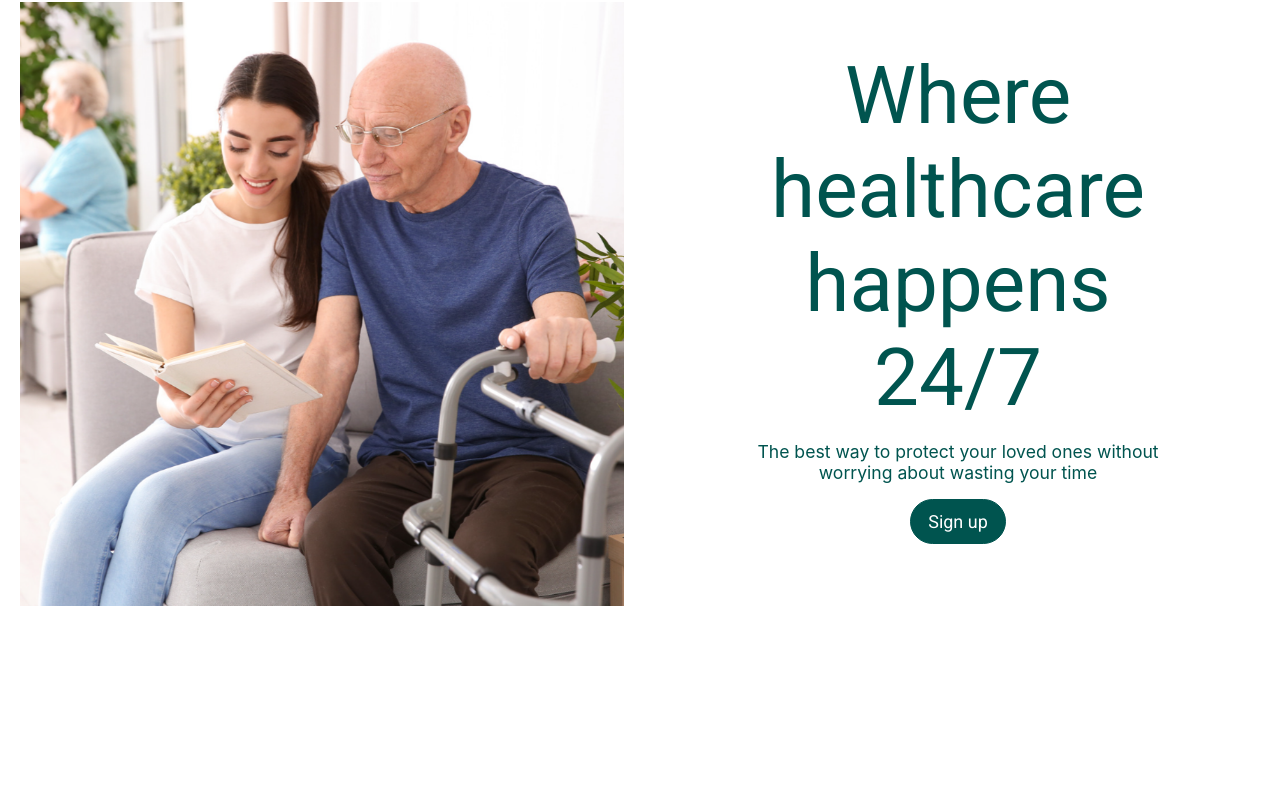
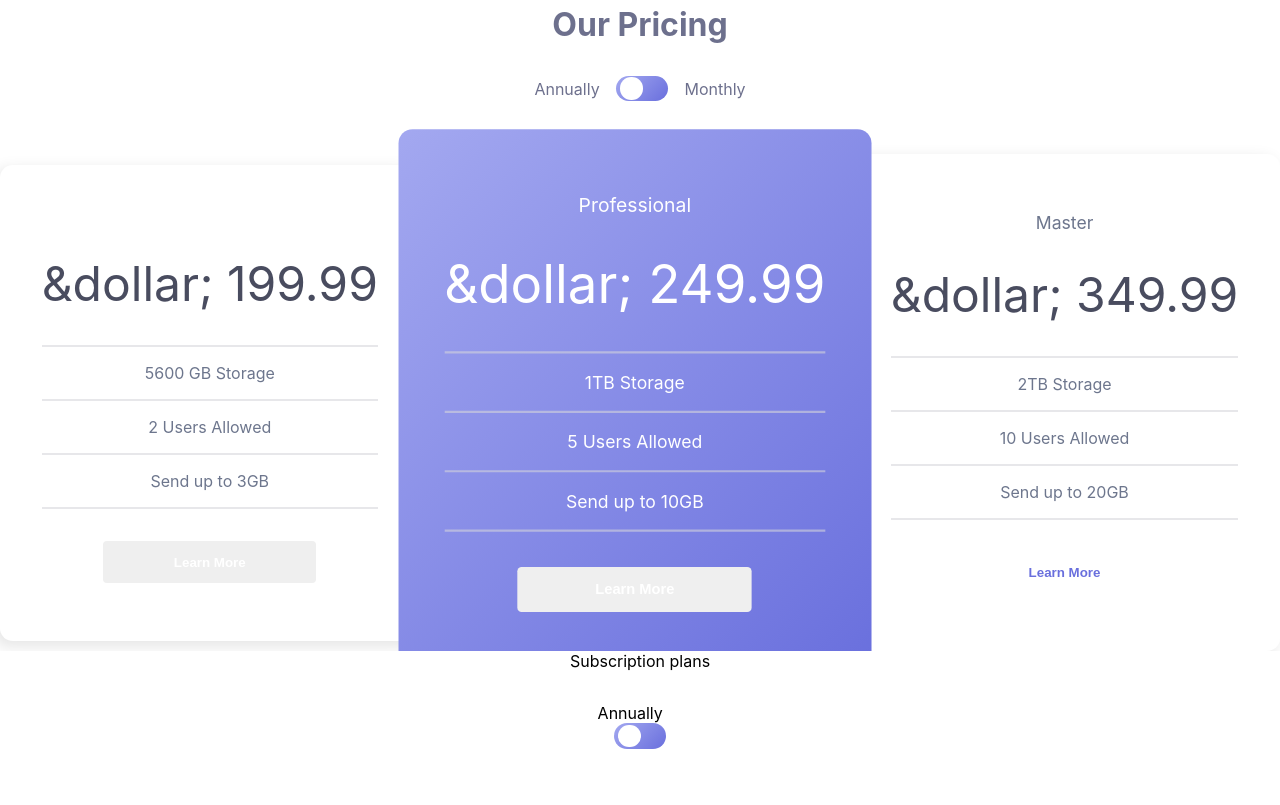
Before and after one commit to mohamad-alkaadi/MedCare, a React (Create React App) app in the folder final_last-version/: page / in a window 1280 px wide. Shown: the part 2835-3640 px from the top of the page. Before the commit the page ends 3491 px from the top, so only its background shows below. Built offline with nearby package versions, Linux system fonts and the light colour scheme; a web font is replaced by a local one.

Commit message:
adding section five and starting section six

```diff
--- a/final_last-version/src/Page/Home/Home.js
+++ b/final_last-version/src/Page/Home/Home.js
@@ -5,7 +5,8 @@ import SectionOne from './SectionOne'
 import SectionTwo from './SectionTwo'
 import SectionThree from './SectionThree'
 import SectionFour from './SectionFour'
-
+import SectionFive from './SectionFive'
+import SectionSix from './SectionSix'
 const Home = () => {
   return (
     <div className='home'>
@@ -14,6 +15,8 @@ const Home = () => {
         <SectionTwo/>
         <SectionThree/>
         <SectionFour/>
+        <SectionFive/>
+        <SectionSix/>
         <SectionOne/>
     </div>
   )
--- a/final_last-version/src/Page/Home/SectionFive.js
+++ b/final_last-version/src/Page/Home/SectionFive.js
@@ -0,0 +1,70 @@
+import React from 'react'
+import './home-css/sectionfive.css'
+const SectionFive = () => {
+  return (
+    <div className='sec-five-container'>
+        <div className='header'>
+        <h1>Our Pricing</h1>
+        <div className='toggle'>
+            <label>Annually</label>
+            <div className='toggle-btn'>
+                <input type='checkbox' id='checkbox' className='checkbox'/>
+                <label for='checkbox' className='sub' id='suv'>
+                    <div className='circle'></div>
+                </label>
+            </div>
+            <label>Monthly</label>
+        </div>
+        </div>
+        {/* cards */}
+        <div className='cards'>
+        <div className='card shadow'>
+            <ul>
+                <li className='pack'></li>
+                <li id='basic' className='price bottom-bar'>
+                    &dollar; 199.99
+                </li>
+                <li className='bottom-bar'>5600 GB Storage</li>
+                <li className='bottom-bar'>2 Users Allowed</li>
+                <li className='bottom-bar'>Send up to 3GB</li>
+                <li>
+                    <button className='btn'>Learn More</button>
+                </li>
+            </ul>
+        </div>
+        <div className='card active'>
+            <ul>
+                <li className='pack'>Professional</li>
+                <li id='basic' className='price bottom-bar'>
+                    &dollar; 249.99
+                </li>
+                <li className='bottom-bar'>1TB Storage</li>
+                <li className='bottom-bar'>5 Users Allowed</li>
+                <li className='bottom-bar'>Send up to 10GB</li>
+                <li>
+                    <button className='btn'>Learn More</button>
+                </li>
+
+            </ul>
+        </div>
+        <div className='card shadow'>
+            <ul>
+                <li className='pack'>Master</li>
+                <li id='basic' className='price bottom-bar'>
+                    &dollar; 349.99
+                </li>
+                <li className='bottom-bar'>2TB Storage</li>
+                <li className='bottom-bar'>10 Users Allowed</li>
+                <li className='bottom-bar'>Send up to 20GB</li>
+                <li>
+                    <button className='btn action-btn'>Learn More</button>
+                </li>
+            </ul>
+        </div>
+    </div>
+    </div>
+
+  )
+}
+
+export default SectionFive
--- /dev/null
+++ b/final_last-version/src/Page/Home/SectionSix.js
@@ -0,0 +1,53 @@
+import React from 'react'
+import './home-css/sectionsix.css'
+const SectionSix = () => {
+  return (
+    <div className='section-six-container'>
+        <div className='section-six grid-system'>
+            <div className='sec-six-header'>Subscription plans</div>
+            <div className='toggle-time'>
+                <label>Annually</label>
+                <div className='toggle-btn'>
+                    <input type='checkbox' className='checkbox'/>
+                    <label for="checkbox" className='sub'>
+                        <div className='circle'></div>
+                    </label>
+                </div>
+
+            </div>
+
+            <div className='cards'>
+                <div className='card-one'>
+                    <div className='header'>Basic</div>
+                    <div className='price'>$100</div>
+                    <div className='benefits'>
+                        pay less every month, but more when you need help
+                    </div>
+                </div>
+
+                <div className='card-two'>
+                    <div className='header'>Standard</div>
+                    <div className='price'>$150</div>
+                    <div className='benefits'>
+                        pay a moderate amount every month, and a moderate amount when you need help
+
+                    </div>
+                </div>
+
+                <div className='card-three'>
+                    <div className='header'>Premium</div>
+                    <div className='price'>$200</div>
+                    <div className='benefits'>
+                        pay more every month, but less or nothing when you need help
+                    </div>
+                        <button className='sec-six-btn'>Learn More</button>
+                    </div>
+
+            </div>
+        </div>
+
+    </div>
+  )
+}
+
+export default SectionSix
--- a/final_last-version/src/Page/Home/home-css/sectionfive.css
+++ b/final_last-version/src/Page/Home/home-css/sectionfive.css
@@ -0,0 +1,147 @@
+.sec-five-container{
+    display:flex;
+    flex-direction: column;
+    align-items: center;
+    overflow-x: hidden;
+
+}
+
+.header{
+    color: hsl(233,13%,49%);
+    margin: 3.3rem 0;
+    display: flex;
+    flex-direction: column;
+    justify-content: center;
+    align-items: center;
+}
+.toggle{
+    margin-top:2rem;
+    color:hdl(234,14%,74%);
+    display: flex;
+    align-items: center;
+}
+
+.toggle-btn{
+    margin: 0 1rem;
+}
+
+.checkbox{
+    display: none ;
+}
+.sub{
+    background:linear-gradient(
+        135deg,rgba(163,168,240,1) 0%,
+        rgba(105,111,221,1)100%
+    );
+    display: flex;
+    justify-content: flex-start;
+    align-items: center;
+    height: 1.6rem;
+    width: 3.3rem;
+    border-radius: 1.6rem;
+    padding: 0.3rem;
+}
+
+.circle{
+    background-color: #fff;
+    height: 1.4rem;
+    width: 1.4rem;
+    border-radius: 50%;
+}
+.checkbox:checked + .sub{
+    justify-content: flex-end;
+}
+
+.cards{
+    display: flex;
+    justify-content: center;
+    align-items: center;
+    flex-wrap: wrap;
+}
+
+.card{
+    background-color: #fff;
+    color: hsl(223,13%,49%);
+    border-radius: 0.8rem;
+}
+
+.cards .card.active{
+    background: linear-gradient(
+        135deg,rgba(163,168,240,1) 0%,
+        rgba(105,111,221,1)100%
+
+    );
+    color: #fff;
+    display: flex;
+    align-items: center;
+    transform: scale(1.1);
+    z-index: 1;
+}
+
+ul{
+    margin: 2.6rem;
+    display: flex;
+    justify-content: center;
+    flex-direction: column;
+    align-items: center;
+
+}
+
+ul li{
+    list-style-type: none;
+    display: flex;
+    justify-content: center;
+    width: 100%;
+    padding: 1rem 0;
+}
+
+ul li.price{
+    font-size: 3rem;
+    color:hsl(232,13%,33%);
+    padding-bottom: 2rem;
+
+    }
+
+.shadow{
+    box-shadow: -5px 5px 15px 1px rgba(0,0,0,0.1);
+}
+
+.card.active .price{
+    color: #fff;
+}
+
+.btn{
+    margin-top: 1rem;
+    height: 2.6rem;
+    width: 13.3rem;
+    display: flex;
+    justify-content: center;
+    align-items: center;
+    border-radius: 4px;
+    background: linear-gradient(
+        135deg,
+        rgba(163,168,240,1) 0%,
+        rgba(195,111,221,1) 100%,
+    );
+    color: #fff;
+    outline: none;
+    border: 0;
+    font-weight: bold;
+}
+
+.action-btn{
+    background: #fff;
+    color: hsl(237,63%,64%);
+}
+
+.bottom-bar{
+    border-bottom: 2px solid hsl(240,8%,85%,0.583);
+}
+
+.card.active .bottom-bar{
+    border-bottom: 2px solid hsl(240,8%,85%,0.583);
+}
+
+.pack{
+    font-size: 1.1rem;
+}
--- /dev/null
+++ b/final_last-version/src/Page/Home/home-css/sectionsix.css
@@ -0,0 +1,20 @@
+.sec-six-header{
+    grid-column: span 12;
+    justify-self: center;
+}
+
+.toggle-time{
+    grid-column: span 12;
+    justify-self: center;
+}
+
+/*
+             <div className='toggle-time'>
+                <div className='toggle-btn'>
+                    <input type='checkbox' className='checkbox'/>
+                    <label for="checkbox" className='sub'>
+                        <div className='circle'></div>
+                    </label>
+                </div>
+            </div>
+*/
```
